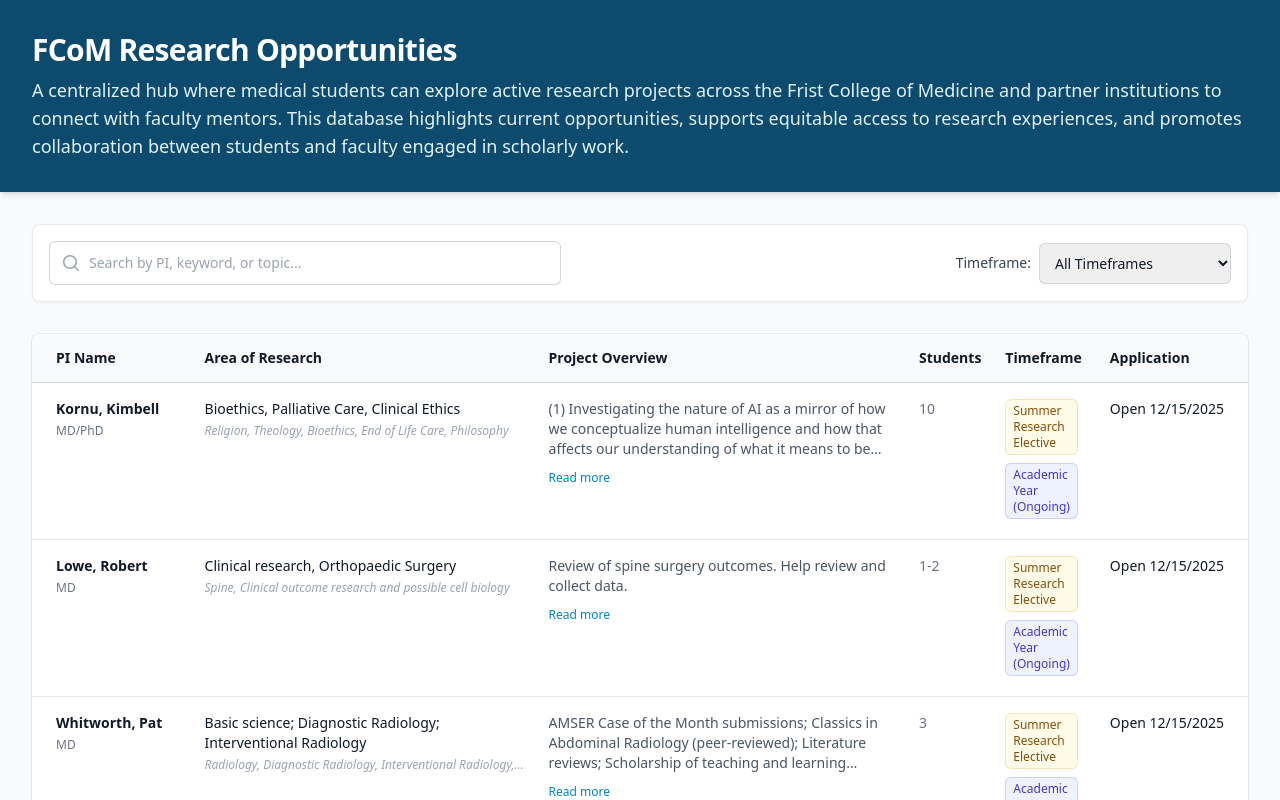
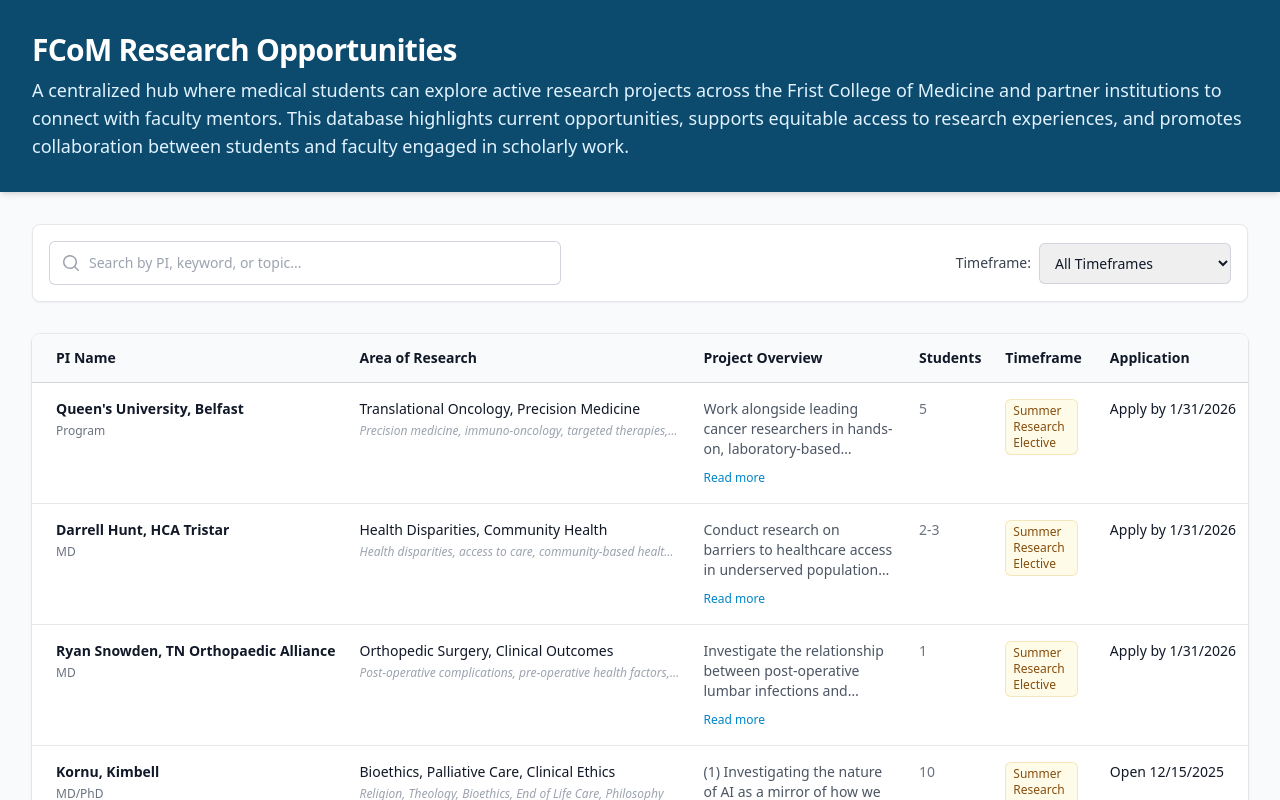
Before and after one commit to binula2000/fcom-research-opportunities, a React (Vite) app: page / in a window 1280 px wide. Shown: the top 800 px of the page. Built offline with nearby package versions, Linux system fonts and the light colour scheme.

Commit message:
Added missing research projects for QUB, HCA, and TOA

```diff
--- a/constants.ts
+++ b/constants.ts
@@ -2,6 +2,57 @@ import { ResearchOpportunity } from './types';
 
 // Data parsed directly from the CSV provided in the prompt
 export const RESEARCH_DATA: ResearchOpportunity[] = [
+  {
+    id: "qub-2026",
+    piLastName: "Queen's University",
+    piFirstName: "Belfast",
+    email: "cemsummerstudents@qub.ac.uk",
+    title: "Cancer Clinical Translational Research Program",
+    degree: "Program",
+    department: "Oncology",
+    researchFocus: "Translational Oncology, Precision Medicine",
+    keywords: "Precision medicine, immuno-oncology, targeted therapies, biomarker-driven clinical trials",
+    programDescription: "Focus: Translational oncology research bridging lab discoveries with clinical applications. Research Areas: Precision medicine, immuno-oncology, targeted therapies, and biomarker-driven clinical trials.",
+    projectOverview: "Work alongside leading cancer researchers in hands-on, laboratory-based projects. Develop practical research skills in biomarker discovery, cancer biology, and molecular pathology. Engage in networking opportunities and mentorship from top oncology researchers. Present research findings through reports and poster presentations.",
+    studentCount: "5",
+    timeframe: ["Summer Research Elective"],
+    startTerm: "Summer 2026",
+    applicationDate: "Apply by 1/31/2026"
+  },
+  {
+    id: "hca-tristar-2026",
+    piLastName: "Darrell Hunt",
+    piFirstName: "HCA Tristar",
+    email: "Jordan.Rahm@hcahealthcare.com",
+    title: "MD (with Dr. Jordan Rahm)",
+    degree: "MD",
+    department: "Community in Medicine",
+    researchFocus: "Health Disparities, Community Health",
+    keywords: "Health disparities, access to care, community-based healthcare solutions",
+    programDescription: "Focus: The intersection of medicine and community engagement. Research Areas: Health disparities, access to care, community-based healthcare solutions.",
+    projectOverview: "Conduct research on barriers to healthcare access in underserved populations. Collaborate with local health organizations to develop community-driven interventions. Engage with patients and healthcare providers to assess the impact of community health initiatives. Work directly with Dr. Darrell Hunt and Dr. Jordan Rahm on real-world projects addressing healthcare inequities.",
+    studentCount: "2-3",
+    timeframe: ["Summer Research Elective"],
+    startTerm: "Summer 2026",
+    applicationDate: "Apply by 1/31/2026"
+  },
+  {
+    id: "toa-snowden-2026",
+    piLastName: "Ryan Snowden",
+    piFirstName: "TN Orthopaedic Alliance",
+    email: "", // No email provided in text, leaving blank
+    title: "MD",
+    degree: "MD",
+    department: "Orthopedics",
+    researchFocus: "Orthopedic Surgery, Clinical Outcomes",
+    keywords: "Post-operative complications, pre-operative health factors, spinal fusion outcomes, lumbar infections",
+    programDescription: "Focus: Advancing orthopedic research through clinical studies. Research Areas: Post-operative complications, pre-operative health factors, spinal fusion outcomes.",
+    projectOverview: "Investigate the relationship between post-operative lumbar infections and hospital readmission rates. Assess the impact of pre-operative nutrition on surgical outcomes. Conduct a retrospective study on fusion rates of two different bone grafts in multi-level lumbar spine fusions.",
+    studentCount: "1",
+    timeframe: ["Summer Research Elective"],
+    startTerm: "Summer 2026",
+    applicationDate: "Apply by 1/31/2026"
+  },
   {
     id: "kornu-2025",
     piLastName: "Kornu",
```
